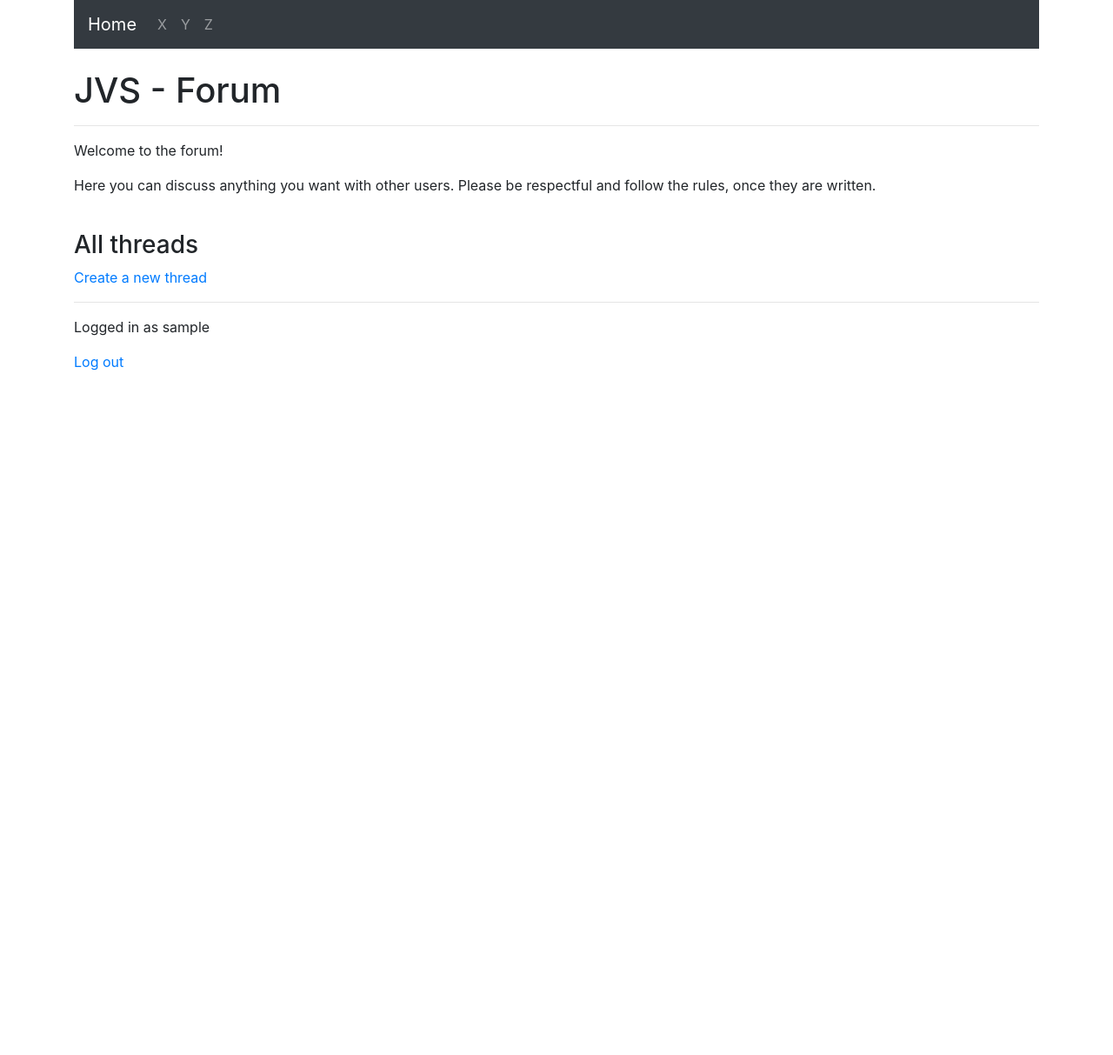
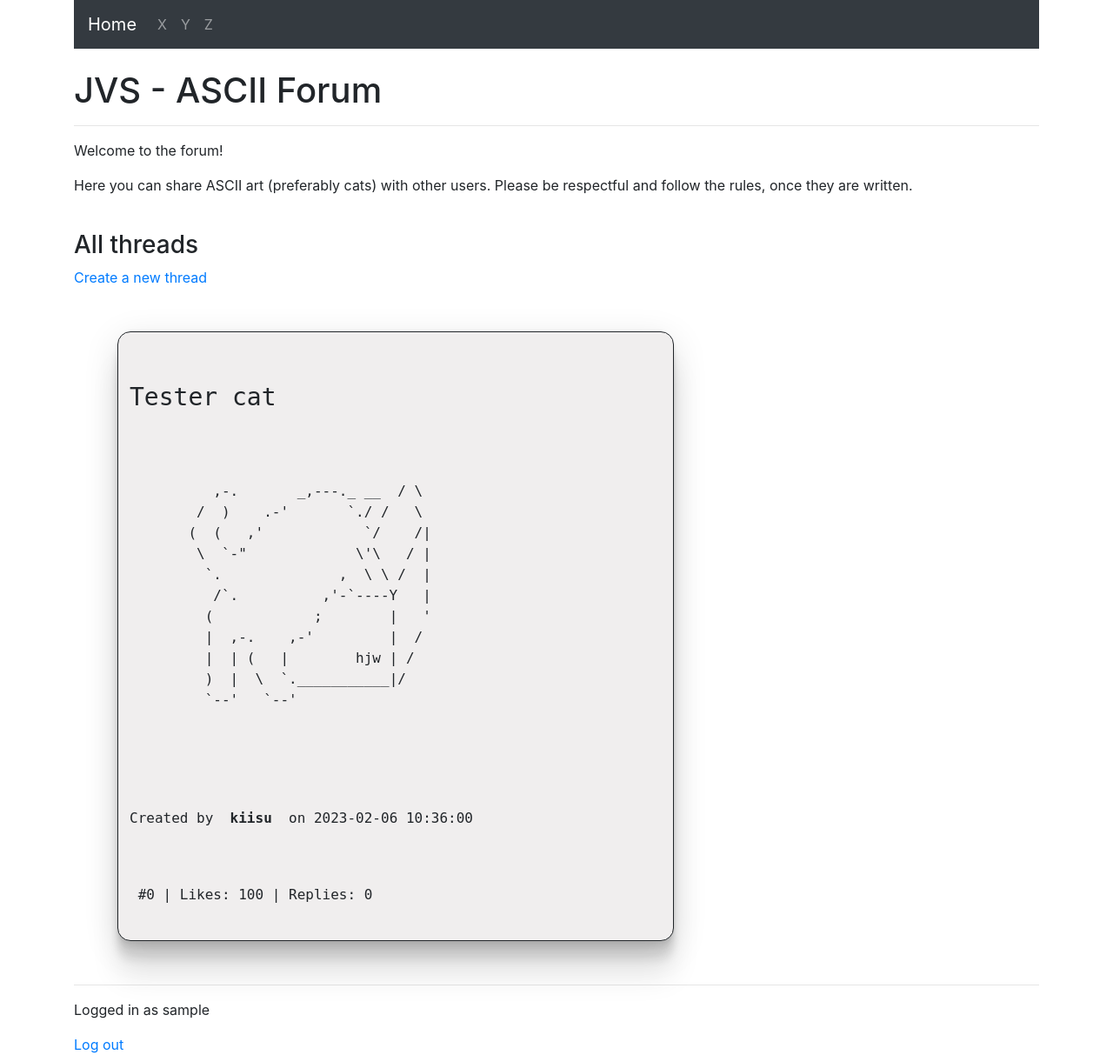
Before and after one commit to JVS23/TsoHa-Forum, a Flask app: template app/templates/home.html in a window 1280 px wide. Shown: the whole page at 87% size. Before the commit the page ends 426 px from the top, so only its background shows below. Run offline with Flask 3, Linux system fonts and the light colour scheme; the template is opened without the code that fills it, so the values that code supplies are empty; the visitor is signed in with stand-in values (Sample User, id 1); some libraries are stand-ins or nearby versions.

Commit message:
Theme improved

```diff
--- a/app/templates/home.html
+++ b/app/templates/home.html
@@ -8,7 +8,7 @@
 
 
 <p>Welcome to the forum!</p>
-<p>Here you can discuss anything you want with other users. Please be respectful and follow the rules, once they are written.</p>
+<p>Here you can share ASCII art (preferably cats) with other users. Please be respectful and follow the rules, once they are written.</p>
 
 <br>
 
@@ -24,6 +24,27 @@
         <p> #{{thread.id}} | Likes: {{thread.likes}} | Replies: 0 </p>
     </div>
 
+
+
 {% endfor %}
 
+<div class="box">
+    <h3>Tester cat</h3>
+    <p>
+          ,-.       _,---._ __  / \
+        /  )    .-'       `./ /   \
+       (  (   ,'            `/    /|
+        \  `-"             \'\   / |
+         `.              ,  \ \ /  |
+          /`.          ,'-`----Y   |
+         (            ;        |   '
+         |  ,-.    ,-'         |  /
+         |  | (   |        hjw | /
+         )  |  \  `.___________|/
+         `--'   `--'</p>
+    <br>
+    <p>Created by <b> kiisu </b> on 2023-02-06 10:36:00</p>
+    <p> #0 | Likes: 100 | Replies: 0 </p>
+</div>
+
 {% endblock %}
--- a/app/templates/layout.html
+++ b/app/templates/layout.html
@@ -5,7 +5,7 @@
 <link rel="stylesheet" href="{{ url_for('static', filename='style.css') }}">
 
 
-<title>JVS - Forum - {% block title %}{% endblock %}</title>
+<title>JVS - ASCII Forum - {% block title %}{% endblock %}</title>
 
 
 <div class="container">
@@ -26,7 +26,7 @@
 <br>
 
 {% if session.username %}
-<h1>JVS - Forum</h1>
+<h1>JVS - ASCII Forum</h1>
 
 
 <hr>
```
Also changed, not shown: README.md.
